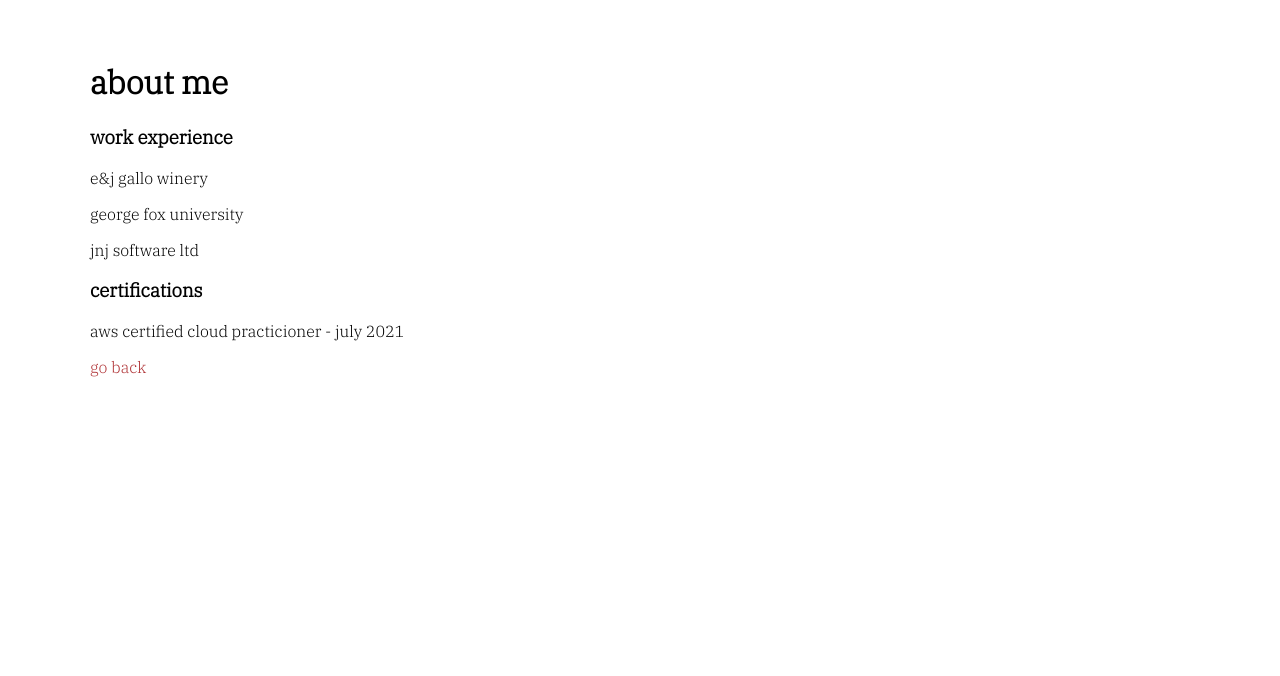
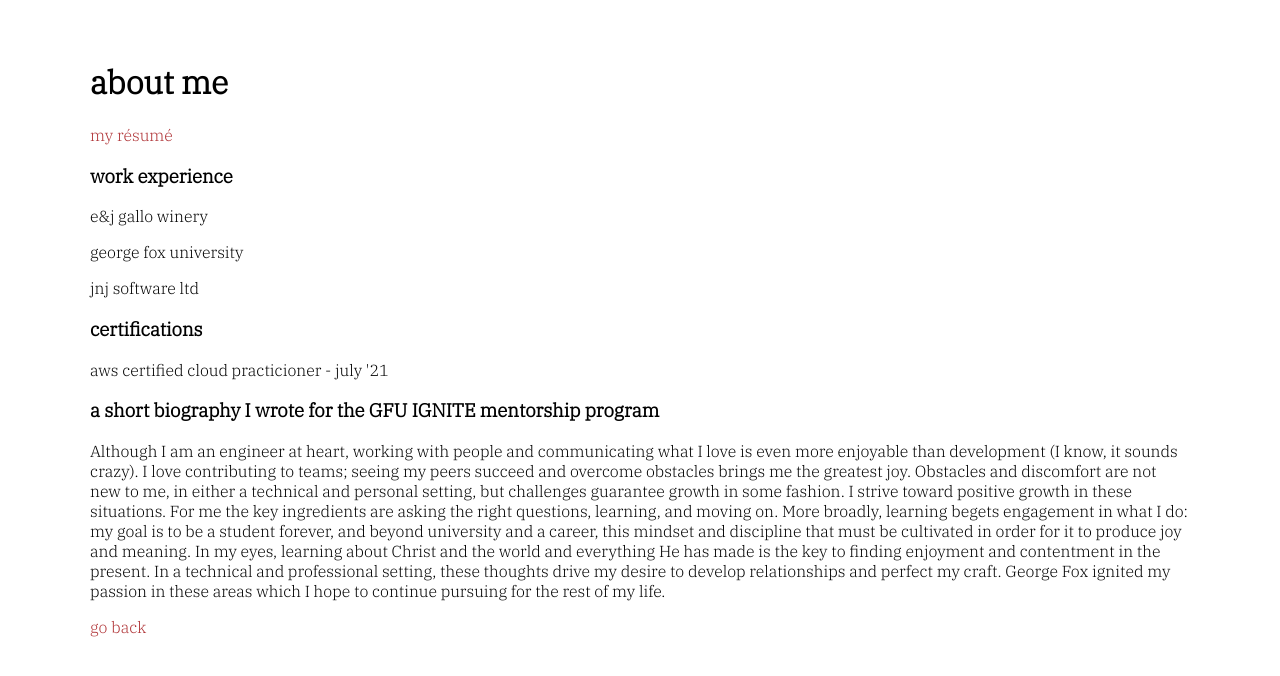
Before and after one commit to greatgitsby/portfolio-old, a Next.js app: page /me in a window 1280 px wide. Shown: the top 676 px of the page. Built offline with nearby package versions, Linux system fonts and the light colour scheme.

Commit message:
add GFU IGNITE bio to /me page

```diff
--- a/pages/me.js
+++ b/pages/me.js
@@ -11,14 +11,37 @@
 
       <h1>about me</h1>
 
+      <Link href="/resume.pdf"><a>my résumé</a></Link>
+
       <h3>work experience</h3>
       <p>e&j gallo winery</p>
       <p>george fox university</p>
       <p>jnj software ltd</p>
 
       <h3>certifications</h3>
-      <p>aws certified cloud practicioner - july 2021</p>
+      <p>aws certified cloud practicioner - july '21</p>
 
+      <h3>a short biography I wrote for the GFU IGNITE mentorship program</h3>
+      <p>
+        Although I am an engineer at heart, working with people and
+        communicating what I love is even more enjoyable than development
+        (I know, it sounds crazy). I love contributing to teams;
+        seeing my peers succeed and overcome obstacles brings me the greatest
+        joy. Obstacles and discomfort are not new to me, in either a
+        technical and personal setting, but challenges guarantee growth in
+        some fashion. I strive toward positive growth in these situations.
+        For me the key ingredients are asking the right questions, learning,
+        and moving on. More broadly, learning begets engagement in what I do:
+        my goal is to be a student forever, and beyond university and a
+        career, this mindset and discipline that must be cultivated in order
+        for it to produce joy and meaning. In my eyes, learning about Christ
+        and the world and everything He has made is the key to finding
+        enjoyment and contentment in the present. In a technical and
+        professional setting, these thoughts drive my desire to develop
+        relationships and perfect my craft. George Fox ignited my passion
+        in these areas which I hope to continue pursuing for the
+        rest of my life.
+      </p>
       <Link href="/"><a>go back</a></Link>
     </>
   )
```
